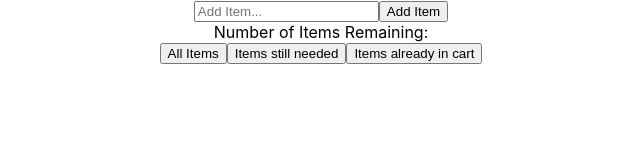
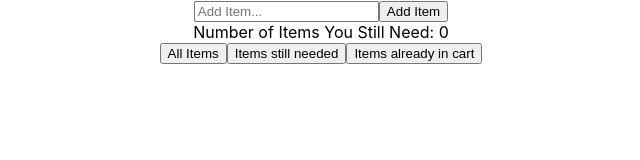
Before and after one commit to mikeymoff/grocery-list-JS, a React (Create React App) app: page / in a window 1280 px wide. Shown: the top 160 px of the page, without its empty margins (319-959 px from the left). Built offline with nearby package versions, Linux system fonts and the light colour scheme.

Commit message:
syntax fix for items still needed

```diff
--- a/src/components/GroceryList.js
+++ b/src/components/GroceryList.js
@@ -60,7 +60,7 @@ class GroceryList extends React.Component {
             />
             ))}
             <div>
-                Number of Items Remaining: {this.state.items.filter( item => !item.complete).lenght}
+                Number of Items You Still Need: {this.state.items.filter( item => !item.complete).length}
                 </div>
                 <div>
                     <button onClick={() => this.updateItemToShow('All Items')}>All Items</button>
```
